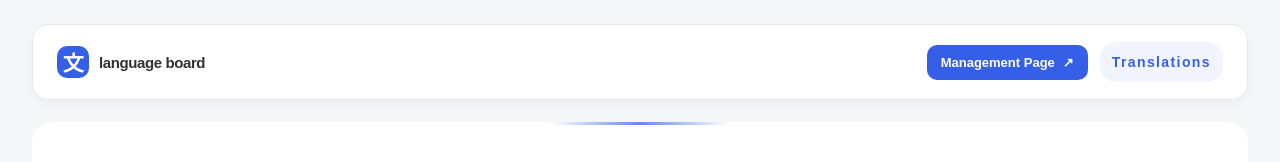
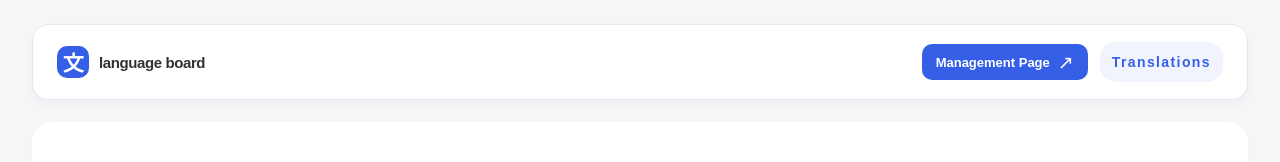
Before and after one commit to HmdAK19/language-board, a React (Vite) app: page / in a window 1280 px wide. Shown: the top 162 px of the page. Built offline with nearby package versions, Linux system fonts and the light colour scheme.

Commit message:
style: refine navigation and transition accents

```diff
--- a/src/app/styles/_shell.scss
+++ b/src/app/styles/_shell.scss
@@ -144,6 +144,23 @@
   border-radius: 8px;
 }
 
+.nav-links a > span[aria-hidden='true'] {
+  display: inline-block;
+  font-size: 19px;
+  font-weight: 400;
+  line-height: 0.8;
+  transform: translateY(1px);
+}
+
+.is-admin-nav .nav-links a,
+.public-management-link {
+  display: inline-flex;
+  align-items: center;
+  justify-content: center;
+  gap: var(--space-2);
+  font-weight: 600;
+}
+
 .nav-links a.active {
   background: var(--surface);
   color: var(--blue);
@@ -275,12 +292,9 @@
     .is-admin-nav .nav-links a {
       display: grid;
       place-items: center;
+      gap: 0;
       padding: 13px 6px;
       font-size: 0;
-    }
-
-    .is-admin-nav .nav-links a span {
-      font-size: 18px;
     }
 
     .is-admin-nav + .app-main {
@@ -429,9 +443,6 @@
   }
 
   .public-management-link {
-    display: inline-flex;
-    align-items: center;
-    gap: var(--space-2);
     color: var(--surface);
     background: var(--blue);
     border-radius: var(--radius-control);
--- a/src/shared/components/MotionSurface.module.scss
+++ b/src/shared/components/MotionSurface.module.scss
@@ -9,20 +9,6 @@
   flex: 1;
   min-height: 0;
   flex-direction: column;
-}
-
-.pageAccent {
-  position: absolute;
-  z-index: 2;
-  top: 0;
-  left: 50%;
-  width: min(180px, 34vw);
-  height: 3px;
-  border-radius: 999px;
-  background: linear-gradient(90deg, transparent, var(--blue), transparent);
-  opacity: 0.75;
-  transform: translateX(-50%);
-  pointer-events: none;
 }
 
 .content {
--- a/src/shared/components/MotionSurface.tsx
+++ b/src/shared/components/MotionSurface.tsx
@@ -38,7 +38,6 @@ const PageMotion = ({
         opacity: { duration: 0.3 },
       }}
     >
-      <span className={styles.pageAccent} aria-hidden="true" />
       {children}
     </m.div>
   </AnimatePresence>
```
